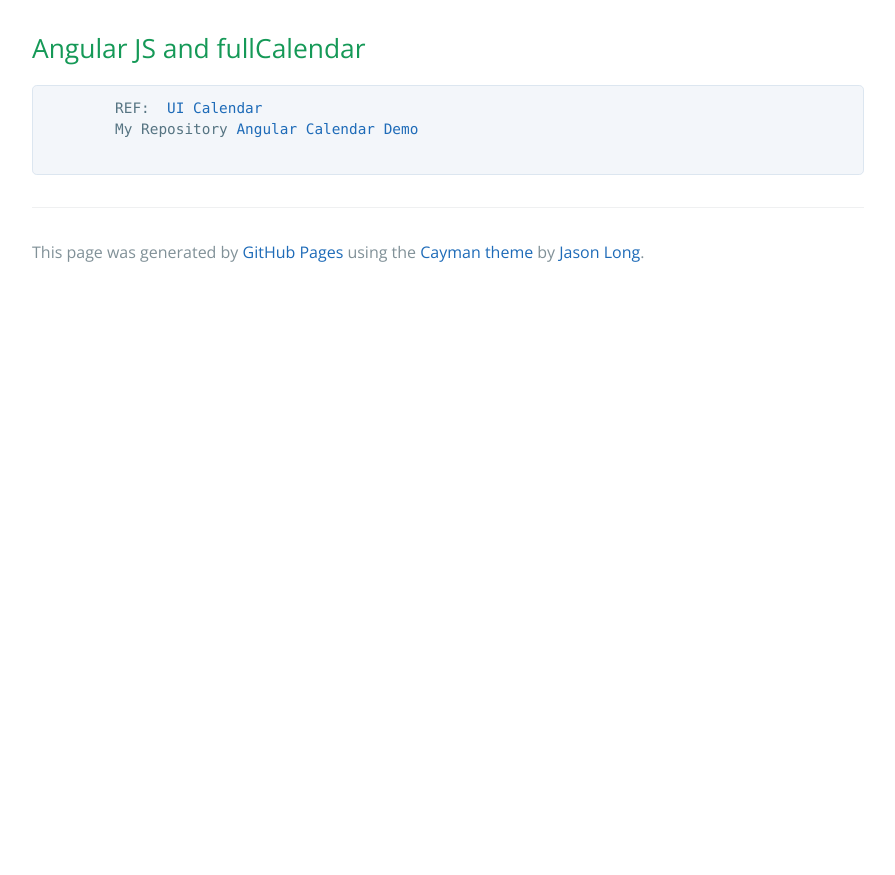
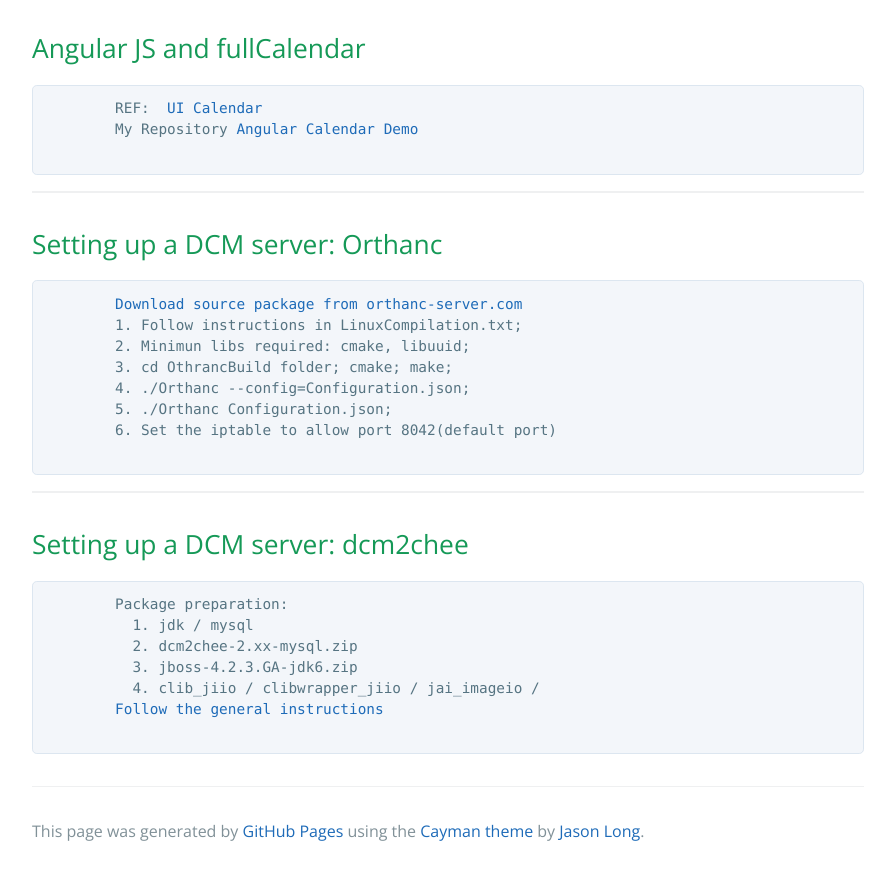
Before and after one commit to cruisehuang/cruisehuang.github.io, a plain HTML site: page index.html in a window 1280 px wide. Shown: the part 5248-6123 px from the top of the page, without its empty margins (192-1087 px from the left). Before the commit the page ends 5544 px from the top, so only its background shows below. Drawn offline with nearby package versions, Linux system fonts and the light colour scheme.

Commit message:
added dcm server installation

```diff
--- a/index.html
+++ b/index.html
@@ -219,6 +219,29 @@
         My Repository <a href="https://github.com/cruisehuang/angular_calendar">Angular Calendar Demo</a>
       </pre>
 
+      <hr/>
+      <h2>Setting up a DCM server: Orthanc </h2>
+      <pre>
+        <a href="http://orthanc-server.com/">Download source package from orthanc-server.com </a>
+        1. Follow instructions in LinuxCompilation.txt;
+        2. Minimun libs required: cmake, libuuid;
+        3. cd OthrancBuild folder; cmake; make;
+        4. ./Orthanc --config=Configuration.json;
+        5. ./Orthanc Configuration.json;
+        6. Set the iptable to allow port 8042(default port)
+      </pre>
+
+      <hr/>
+      <h2>Setting up a DCM server: dcm2chee </h2>
+      <pre>
+        Package preparation:
+          1. jdk / mysql
+          2. dcm2chee-2.xx-mysql.zip
+          3. jboss-4.2.3.GA-jdk6.zip
+          4. clib_jiio / clibwrapper_jiio / jai_imageio /
+        <a href="https://dcm4che.atlassian.net/wiki/display/ee2/Installation">Follow the general instructions</a>
+      </pre>
+
 
 
       <footer class="site-footer">
```
